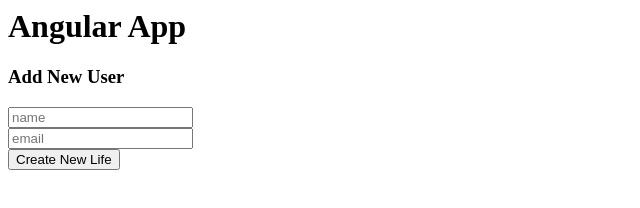
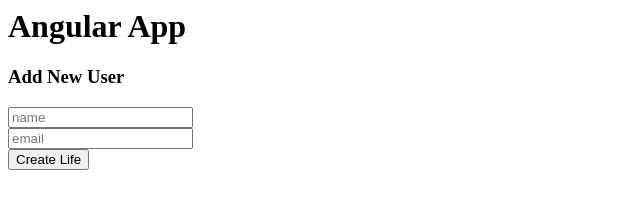
Before and after one commit to richardk88/ng-app, a website: page src/index.html at #!/users in a window 1280 px wide. Shown: the full height of the page, 0-640 px from the left. Drawn offline with nearby package versions, Linux system fonts and the light colour scheme; no server answers.

Commit message:
changed text

```diff
--- a/src/user/user.html
+++ b/src/user/user.html
@@ -10,7 +10,7 @@
                         <input type='text' class="form-control" placeholder="email" name='email' ng-model='newUser.email' required>
                     </div>
                 </div>
-                <button type='submit' class="btn btn-dark">Create New Life</button>
+                <button type='submit' class="btn btn-dark">Create Life</button>
             </form>
         </div>
     <div >
```
